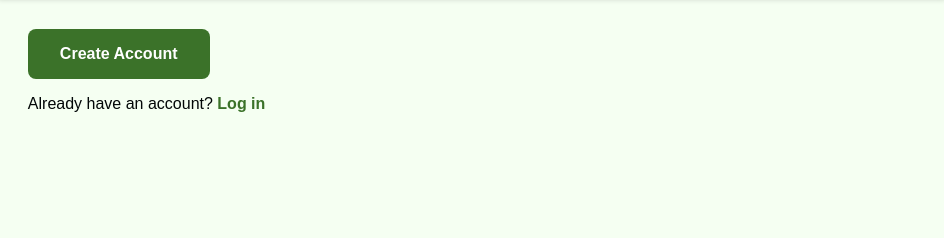
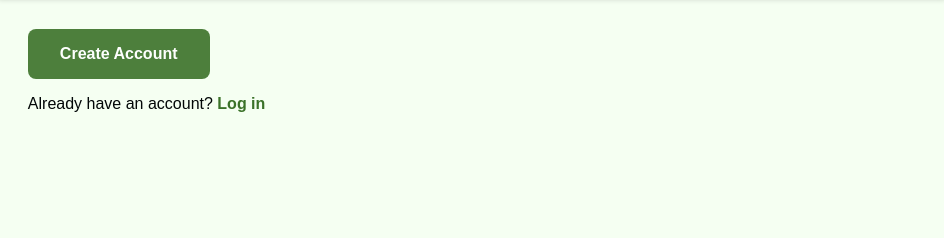
Before and after one commit to Vimpandra/sign-up-form, a plain HTML site: page index.html in a window 1280 px wide. In both pictures the pointer is over the button "Create Account". Shown: the part 562-800 px from the top of the page, 336-1280 px from the left. Drawn offline with nearby package versions, Linux system fonts and the light colour scheme.

Commit message:
Added animations to the submit button

```diff
--- a/style.css
+++ b/style.css
@@ -69,6 +69,13 @@ body {
     border-radius: 8px;
     font-weight: bold;
     width: fit-content;
+}
+
+.main button:hover {
+    opacity: 0.9;
+}
+.main button:active {
+    box-shadow: inset 2px 2px 2px 2px rgba(0, 0, 0, 0.2);
 }
 
 .main p {
```
